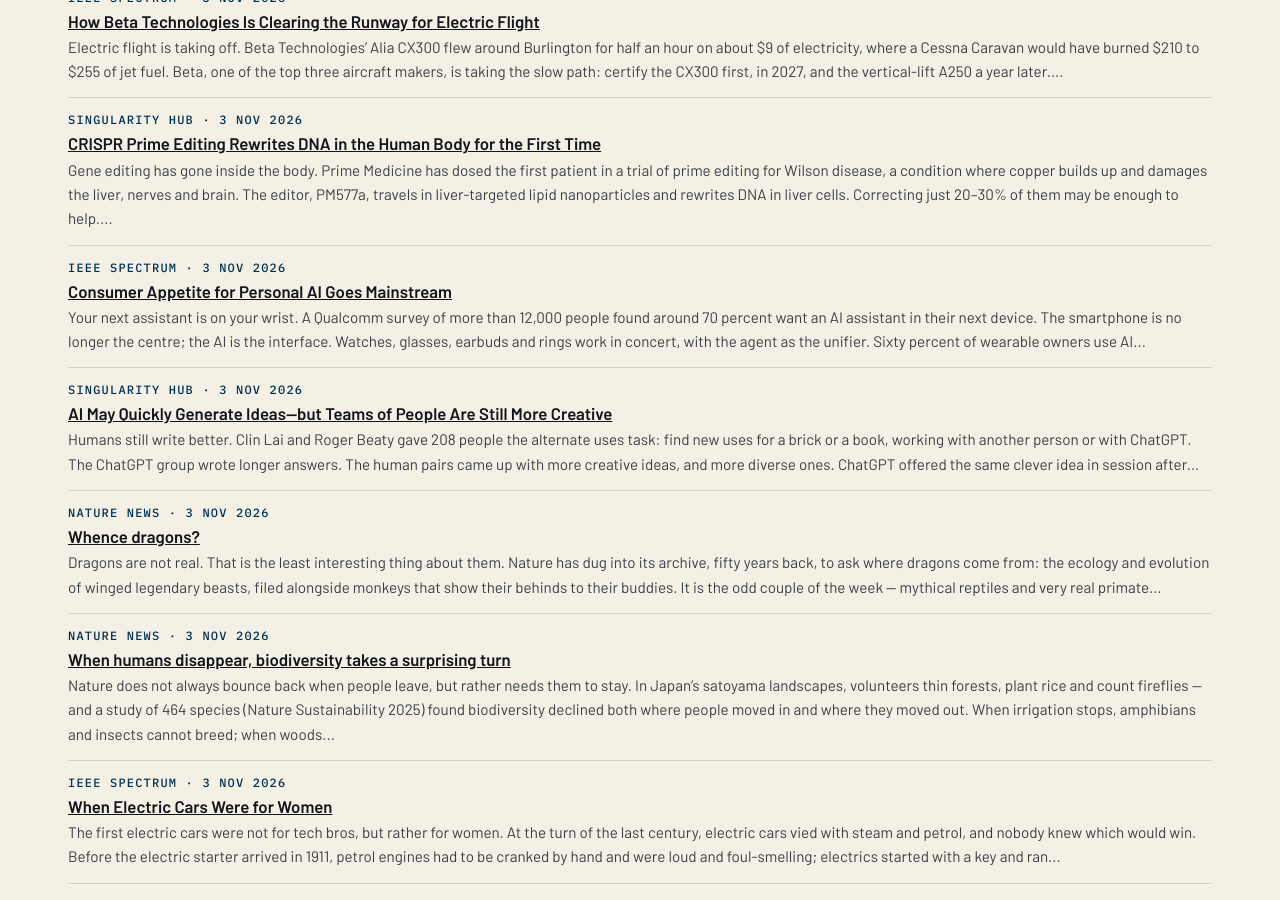
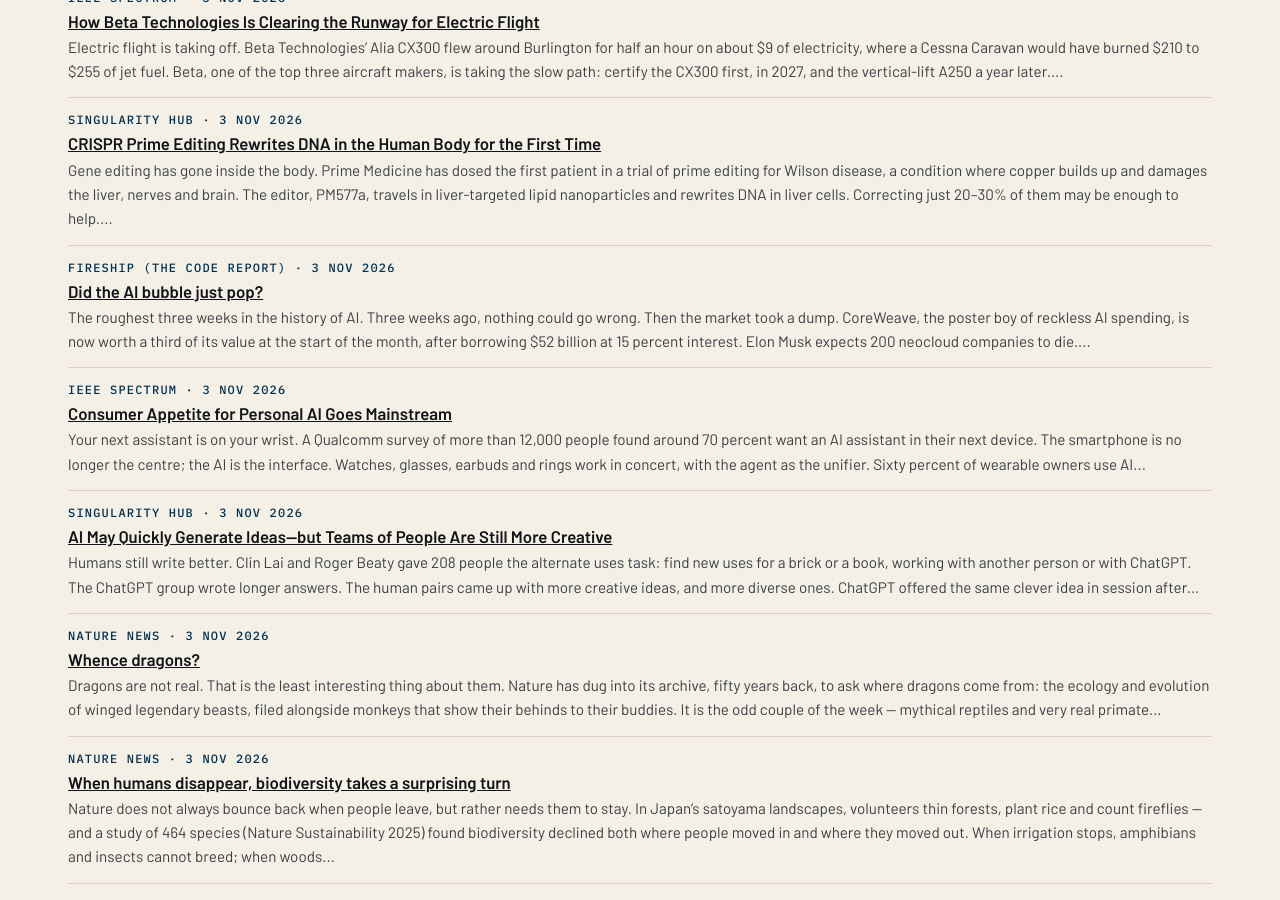
Before and after one commit to katz-news/katz.news, a Jekyll site: the page built from briefs/index.html, in a window 1280 px wide and 900 px high, scrolled down 5511 px. Built offline with Jekyll 4.4.1, drawn with Linux system fonts in a browser that asks for light colours.

Commit message:
Publish 2026-11-06

```diff
--- a/_data/build.yml
+++ b/_data/build.yml
@@ -1 +1 @@
-published_at: 2026-11-06T17:07:59Z
+published_at: 2026-11-06T17:17:08Z
--- /dev/null
+++ b/_posts/briefs/2026-11-05-did-the-ai-bubble-just-pop.md
@@ -0,0 +1,10 @@
+---
+published: true
+title: Did the AI bubble just pop?
+date: 2026-11-03
+section: technology
+source_name: Fireship (The Code Report)
+source_url: https://www.youtube.com/watch?v=nEaJMdM1djM
+youtube_id: nEaJMdM1djM
+---
+The roughest three weeks in the history of AI. Three weeks ago, nothing could go wrong. Then the market took a dump. CoreWeave, the poster boy of reckless AI spending, is now worth a third of its value at the start of the month, after borrowing $52 billion at 15 percent interest. Elon Musk expects 200 neocloud companies to die. Anthropic filed to go public, asking for $100 billion while owing $265 billion through 2045. The verdict is circularly catastrophic: Nvidia’s money buys Nvidia chips, rented back to Nvidia, until the rent stops covering the debt.
```
